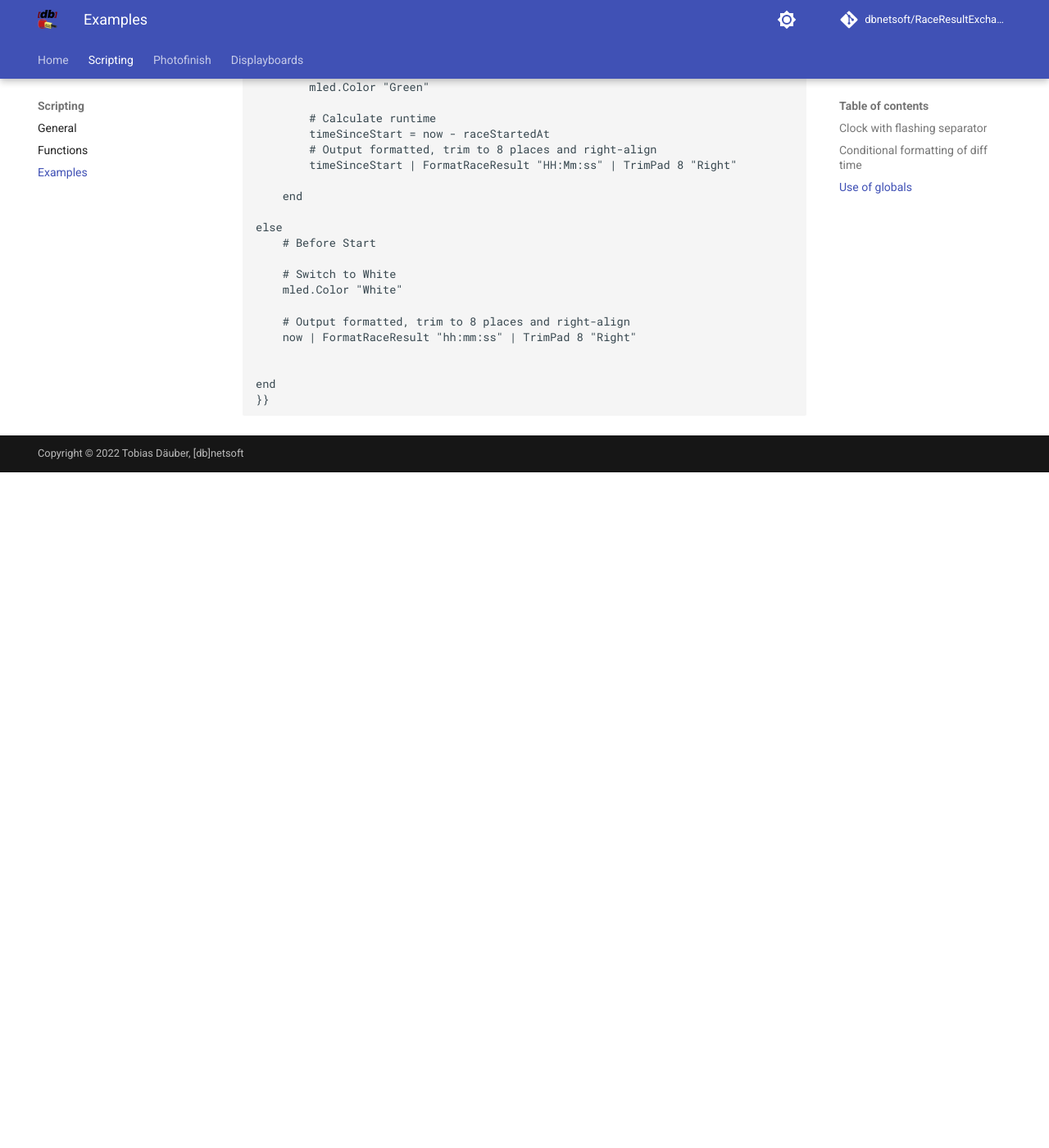
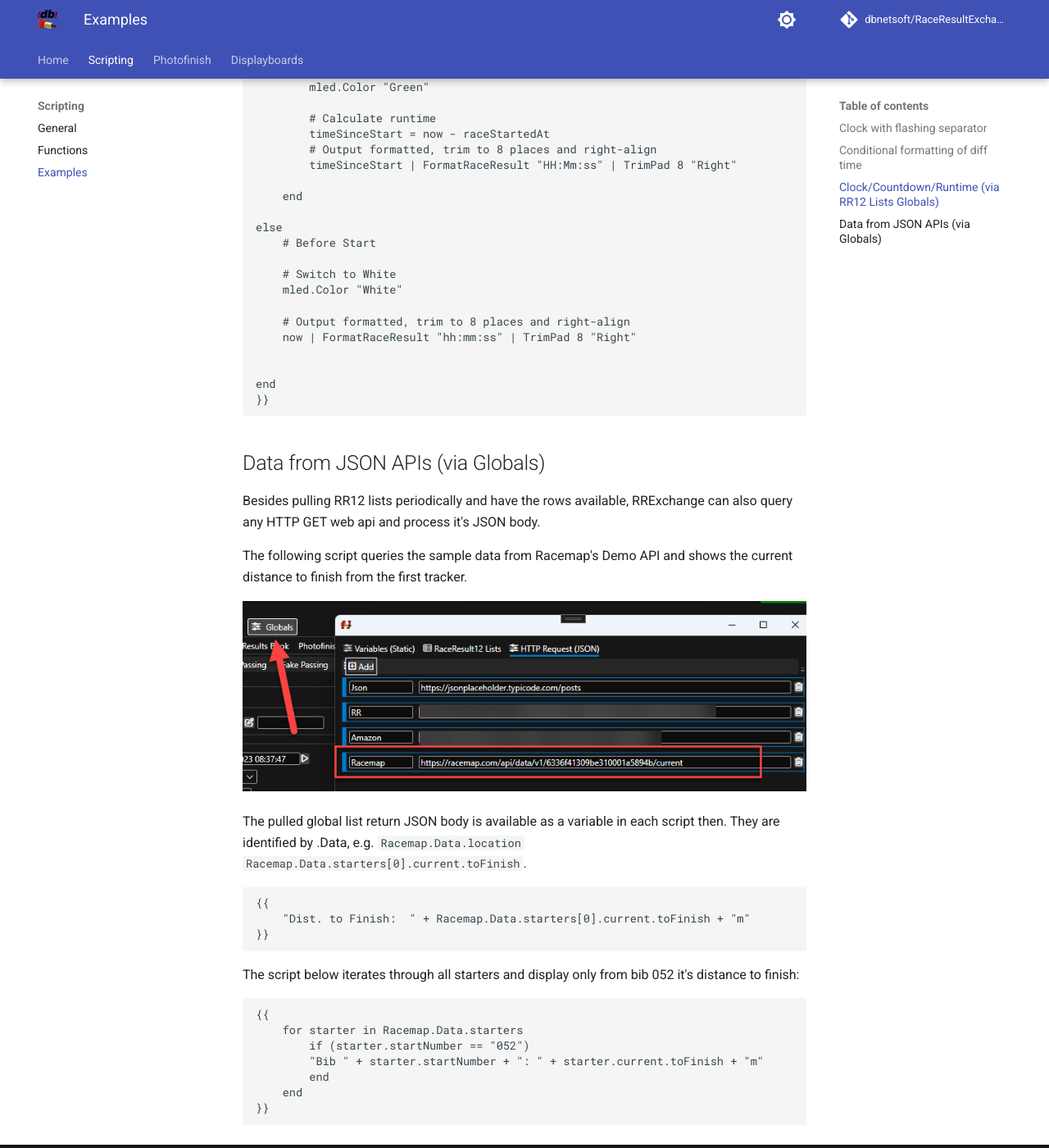
Before and after one commit to dbnetsoft/RaceResultExchangeDocumentation, an MkDocs documentation site: the page built from docs/scripting/examples.md, in a window 1280 px wide and 1400 px high, scrolled down 2394 px. Shown: the whole window at 82% size. Built offline with MkDocs 1.6.1 and Material for MkDocs 9.7.7, drawn with Linux system fonts in a browser that asks for light colours; comment, search, counter and statistics services are not loaded; before the commit the page ends 2970 px from its top, so only the background shows below that; some of the changed text lies outside the part shown.

Commit message:
Added: Example scripts for Globals and Racemap API

```diff
--- a/docs/scripting/examples.md
+++ b/docs/scripting/examples.md
@@ -30,7 +30,7 @@
     }}
 
 
-## Use of globals
+## Clock/Countdown/Runtime (via RR12 Lists Globals)
 
 The following script allows to show the current clock before the start of the race, a runtime during the race and a gap time to winner as soon as the first athlete finishes.
 
@@ -96,3 +96,27 @@
 
     end
     }}
+
+## Data from JSON APIs (via Globals)
+
+Besides pulling RR12 lists periodically and have the rows available, RRExchange can also query any HTTP GET web api and process it's JSON body.
+
+The following script queries the sample data from Racemap's Demo API and shows the current distance to finish from the first tracker.
+
+![RR12 List](globals_racemap.png)
+
+The pulled global list return JSON body is available as a variable in each script then. They are identified by <NameOfGlobal>.Data, e.g. `Racemap.Data.location` `Racemap.Data.starters[0].current.toFinish`.
+
+    {{
+        "Dist. to Finish:  " + Racemap.Data.starters[0].current.toFinish + "m"
+    }}
+
+The script below iterates through all starters and display only from bib 052 it's distance to finish:
+
+    {{
+        for starter in Racemap.Data.starters
+            if (starter.startNumber == "052")
+            "Bib " + starter.startNumber + ": " + starter.current.toFinish + "m"
+            end
+        end
+    }}
```
Also changed, not shown: docs/index.md (+1 -1 lines), docs/scripting/globals_racemap.png (added).
